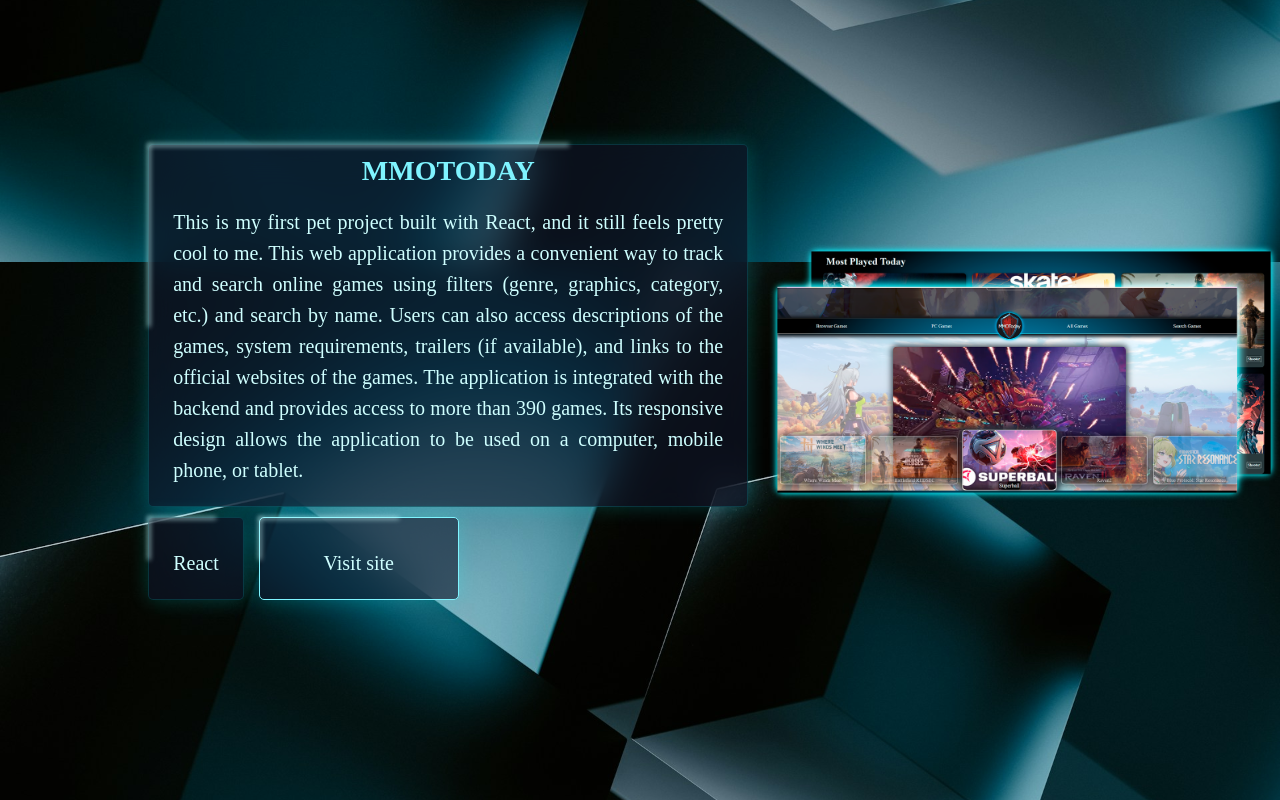
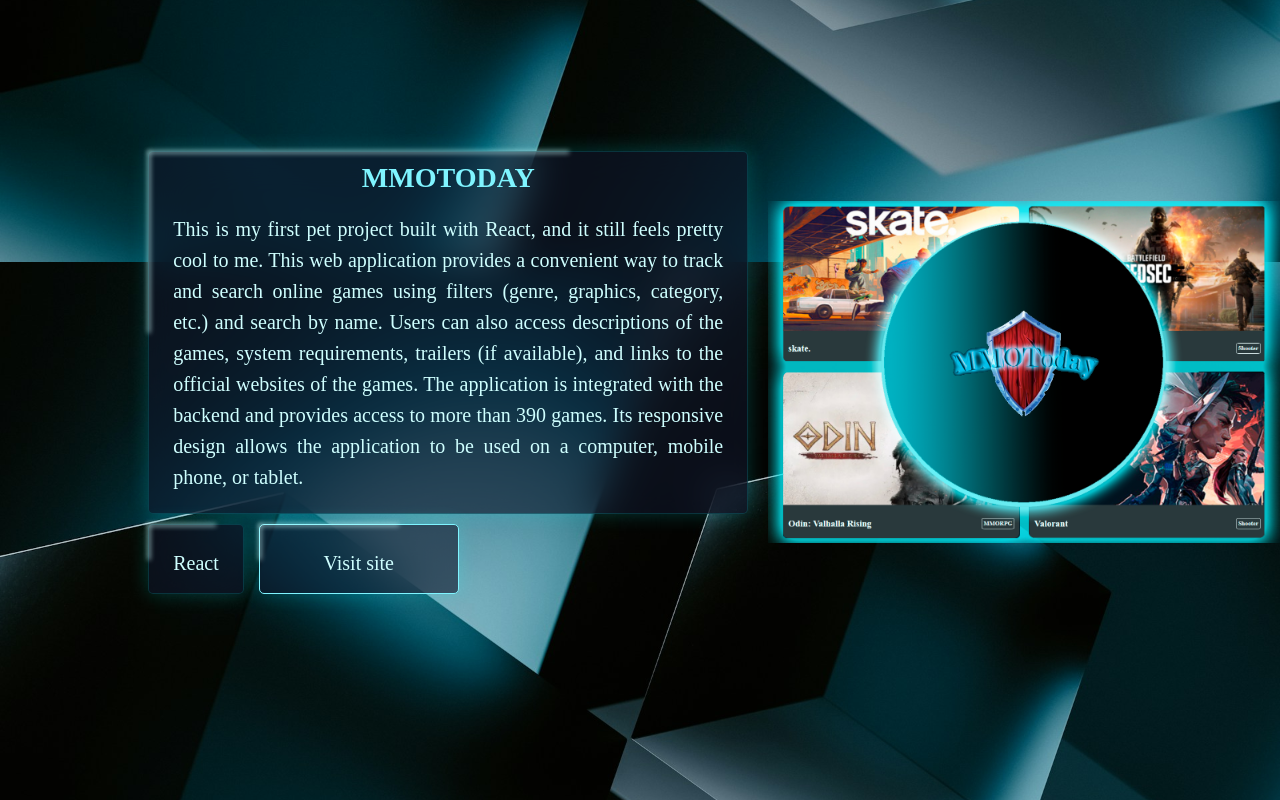
Before and after one commit to VitVin/visitCard, a React (Vite) app: page / in a window 1280 px wide. Shown: the part 4858-5658 px from the top of the page. Built offline with nearby package versions, Linux system fonts and the light colour scheme.

Commit message:
added new picture for project page

```diff
--- a/src/Components/Pages/ProjectsPage/ProjectsPage.jsx
+++ b/src/Components/Pages/ProjectsPage/ProjectsPage.jsx
@@ -43,14 +43,14 @@
 
                                     <Card styles={{
 
-                                        width: 'clamp(10px, 100%, 200px)', height: 'auto', fontSize: '30px',
+                                        width: 'clamp(10px, 100%, 200px)', height: '70px', fontSize: '30px',
                                     }} description={item} />
 
                                 </motion.div>
                             )
                         })}
                         {projectData?.link && <a style={{ marginLeft: '10px', textDecoration: 'none' }} target="_blank" rel="noopener noreferrer" href={projectData.link}>
-                            <Card styles={{ minWidth: '200px', width: '100%', height: 'auto', fontSize: '30px', border: '1px solid var(--text1)', color: 'var(--text1)', cursor: 'pointer', }} description={'Visit site'} /></a>
+                            <Card styles={{ minWidth: '200px', width: '100%', height: '70px', fontSize: '30px', border: '1px solid var(--text1)', color: 'var(--text1)', cursor: 'pointer', }} description={'Visit site'} /></a>
 
                         }
                     </div>
```
Also changed, not shown: src/assets/MMOTodayPicture.png.
